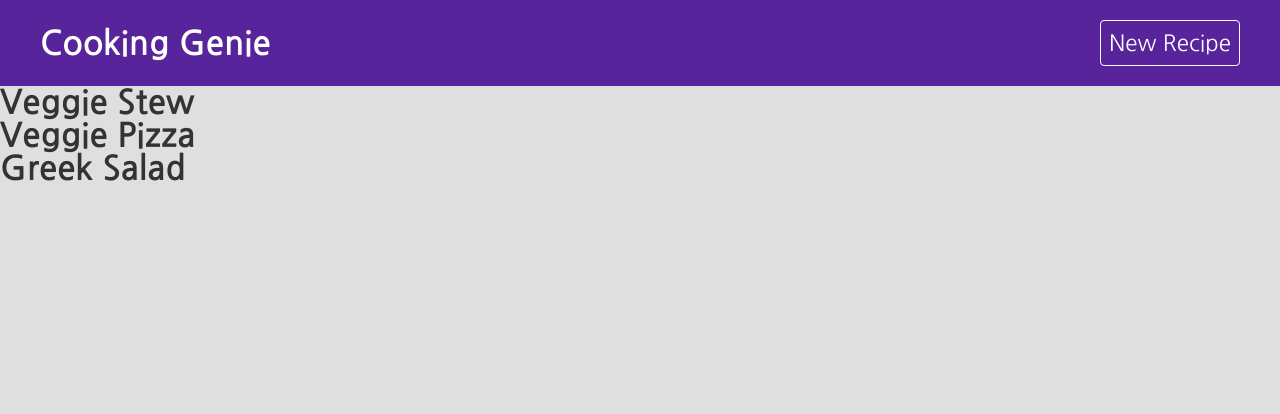
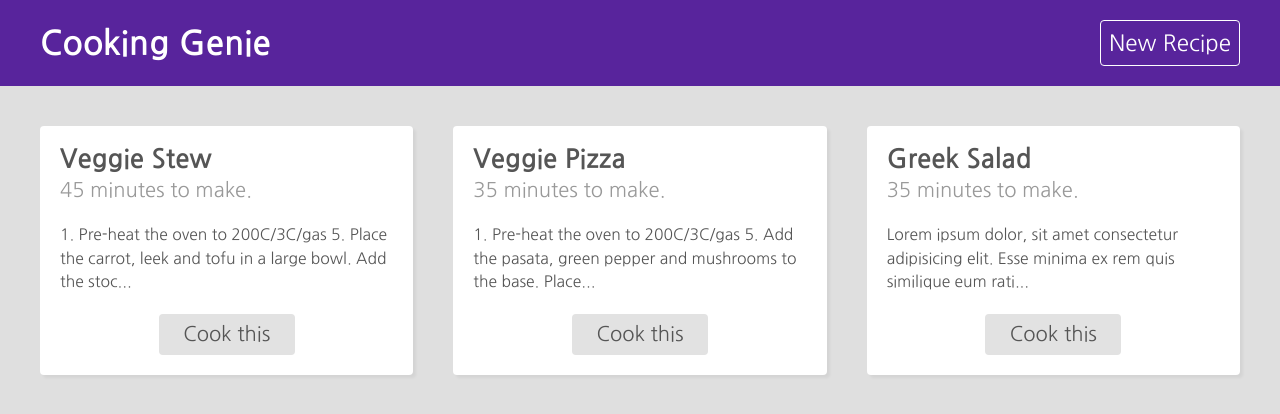
Before and after one commit to genie0320/cooking-genie, a React (Create React App) app: page / in a window 1280 px wide. Shown: the top 414 px of the page. Built offline with nearby package versions, Linux system fonts and the light colour scheme; data requests are answered from the project's data file.

Commit message:
Recipe List & Item

```diff
--- /dev/null
+++ b/src/components/RecipeList.css
@@ -0,0 +1,46 @@
+.recipe-list {
+    display: grid;
+    grid-template-columns: 1fr 1fr 1fr;
+    grid-gap: 40px;
+    max-width: 1200px;
+    margin: 40px auto;
+  }
+  .recipe-list .card {
+    background: #fff;
+    color: #333;
+    padding: 20px;
+    border-radius: 4px;
+    box-shadow: 3px 3px 3px rgba(0, 0, 0, 0.05);
+    transition: all 0.3s ease;
+    position: relative;
+  }
+  .recipe-list .card:hover {
+    transform: rotate(3deg);
+  }
+  .recipe-list .card h3 {
+    color: #555;
+    margin-bottom: 6px;
+  }
+  .recipe-list .card p {
+    color: #999;
+    font-size: 0.9em;
+  }
+  .recipe-list .card div {
+    color: #555;
+    font-size: 0.7em;
+    margin: 20px 0;
+    line-height: 1.5em;
+  }
+  .recipe-list .card a {
+    color: #555;
+    text-decoration: none;
+    display: block;
+    background: #e2e2e2;
+    font-size: 0.9em;
+    width: 100px;
+    text-align: center;
+    width: 120px;
+    padding: 8px;
+    border-radius: 4px;
+    margin: 20px auto 0;
+  }
--- /dev/null
+++ b/src/components/RecipeList.js
@@ -0,0 +1,20 @@
+import { Link } from "react-router-dom"
+
+import './RecipeList.css'
+
+export default function RecipeList({ recipes }) {
+    return (
+        <div className='recipe-list'>
+            {recipes.map(recipe => (
+                <div key={recipe.id} className="card">
+                    <h3>{recipe.title}</h3>
+                    <p>{recipe.cookingTime} to make.</p>
+                    <div>{recipe.method.substring(0, 100)}...</div>
+                    <Link to={`/recipe/${recipe.id}`}> Cook this </Link>
+                </div>
+
+            ))}
+
+        </div>
+    )
+}
--- a/src/pages/home/Home.js
+++ b/src/pages/home/Home.js
@@ -1,3 +1,4 @@
+import RecipeList from '../../components/RecipeList'
 import { useFetch } from '../../hooks/useFetch'
 
 import './Home.css'
@@ -9,9 +10,7 @@ export default function Home() {
         <div>
             {error && <p className='error'>There was an error! {error}</p>}
             {isPending && <p className='pending'>Please Waite.</p>}
-            {recipes && recipes.map(recipe => (
-                <h2 key='recipe.id'>{recipe.title}</h2>
-            ))}
+            {recipes && <RecipeList recipes={recipes} />}
         </div>
     )
 }
--- a/src/pages/recipes/Recipe.js
+++ b/src/pages/recipes/Recipe.js
@@ -1,9 +1,24 @@
+import { useParams } from 'react-router'
+import { useFetch } from '../../hooks/useFetch'
+
 import './Recipe.css'
 
-export default function Recipe() {
+export default function Recipe({ recipes }) {
+    const { id } = useParams()
+    const url = 'http://localhost:3000/recipes/' + id
+    const { data: recipe, isPending, error } = useFetch(url)
+
     return (
-        <div>
-            Recipe
-        </div>
+        < div className='recipe'>
+            {error && <p className='error'>{error}</p>}
+            {isPending && <p className='Loading'>Loading...</p>}
+            {recipe &&
+                <div className='recipe'>
+                    <h2>{recipe.title}</h2>
+                    <p>{recipe.ingredients}</p>
+                    <p>{recipe.method}</p>
+                </div>}
+
+        </ div >
     )
 }
```
